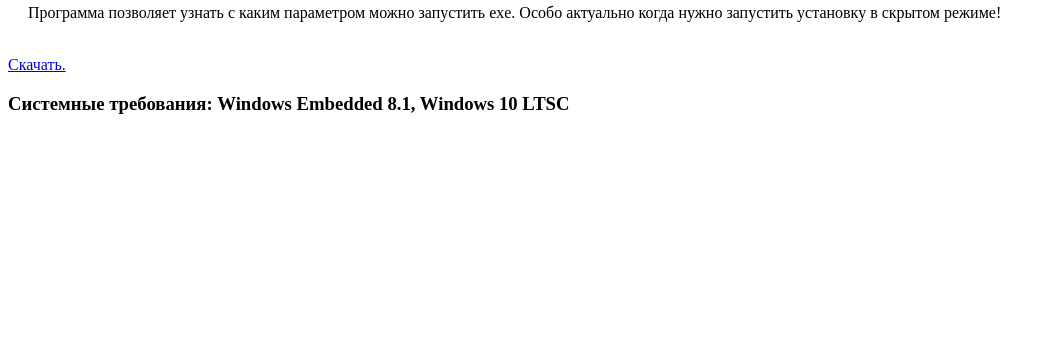
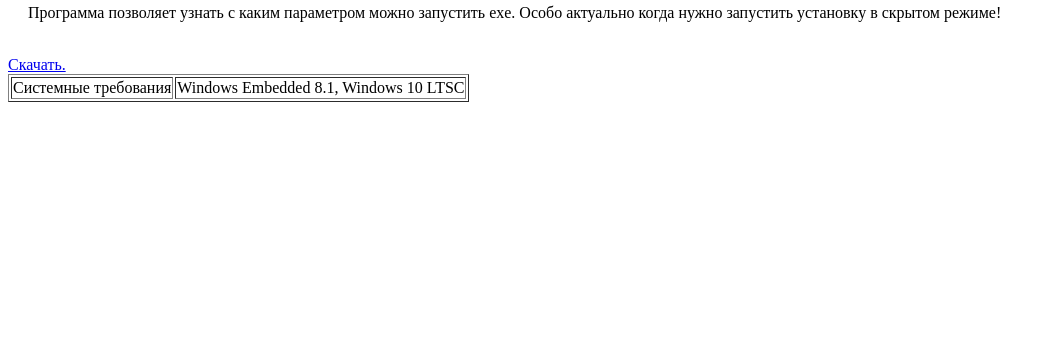
Before and after one commit to 03065/03065.github.io, a plain HTML site: page WindowsSoft/index.html in a window 1280 px wide. Shown: the part 436-800 px from the top of the page, without its empty margins (0-1055 px from the left). Drawn offline with Linux system fonts and the light colour scheme.

Commit message:
03065.github.io

```diff
--- a/WindowsSoft/index.html
+++ b/WindowsSoft/index.html
@@ -13,6 +13,11 @@
     <p>Программа позволяет узнать с каким параметром можно запустить exe. Особо актуально когда нужно запустить установку в скрытом режиме!</p>
     <br>
     <a href="https://03065.github.io/ussf/ussf.exe">Скачать.</a>
-    <h3>Системные требования: Windows Embedded 8.1, Windows 10 LTSC</h3>
+    <table border="1">
+        <tr>
+            <td>Системные требования</td>
+            <td>Windows Embedded 8.1, Windows 10 LTSC</td>
+        </tr>
+    </table>
 </body>
 </html>
```
